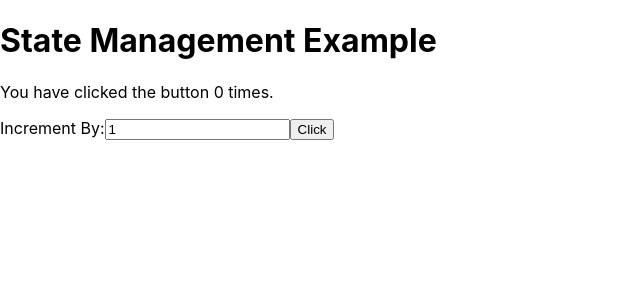
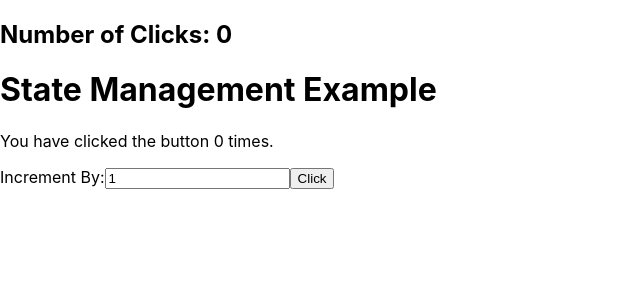
Before and after one commit to arnoldpaye/react-state-management-example, a React (Create React App) app: page / in a window 1280 px wide. Shown: the top 300 px of the page, without its empty margins (0-640 px from the left). Built offline with nearby package versions, Linux system fonts and the light colour scheme.

Commit message:
add useRecoilValue example

```diff
--- a/src/App.js
+++ b/src/App.js
@@ -1,10 +1,12 @@
 import { RecoilRoot } from 'recoil';
 import { CounterButton } from './CounterButton';
+import { DisplayCount } from './DisplayCount';
 import './App.css';
 
 const App = () => {
   return (
     <RecoilRoot>
+      <DisplayCount />
       <h1>State Management Example</h1>
       <CounterButton />
     </RecoilRoot>
--- a/src/CounterButton.js
+++ b/src/CounterButton.js
@@ -1,6 +1,4 @@
-import { useContext, useState } from 'react';
 import { useRecoilState } from 'recoil';
-import { CounterContext } from './CounterContext';
 import { counterState } from './counterState';
 import { incrementByState } from './incrementByState';
 
--- /dev/null
+++ b/src/DisplayCount.js
@@ -0,0 +1,10 @@
+import { useRecoilValue } from 'recoil';
+import { counterState } from './counterState';
+
+export const DisplayCount = () => {
+  const numberOfClicks = useRecoilValue(counterState);
+
+  return(
+    <h2>Number of Clicks: {numberOfClicks}</h2>
+  )
+};
```
